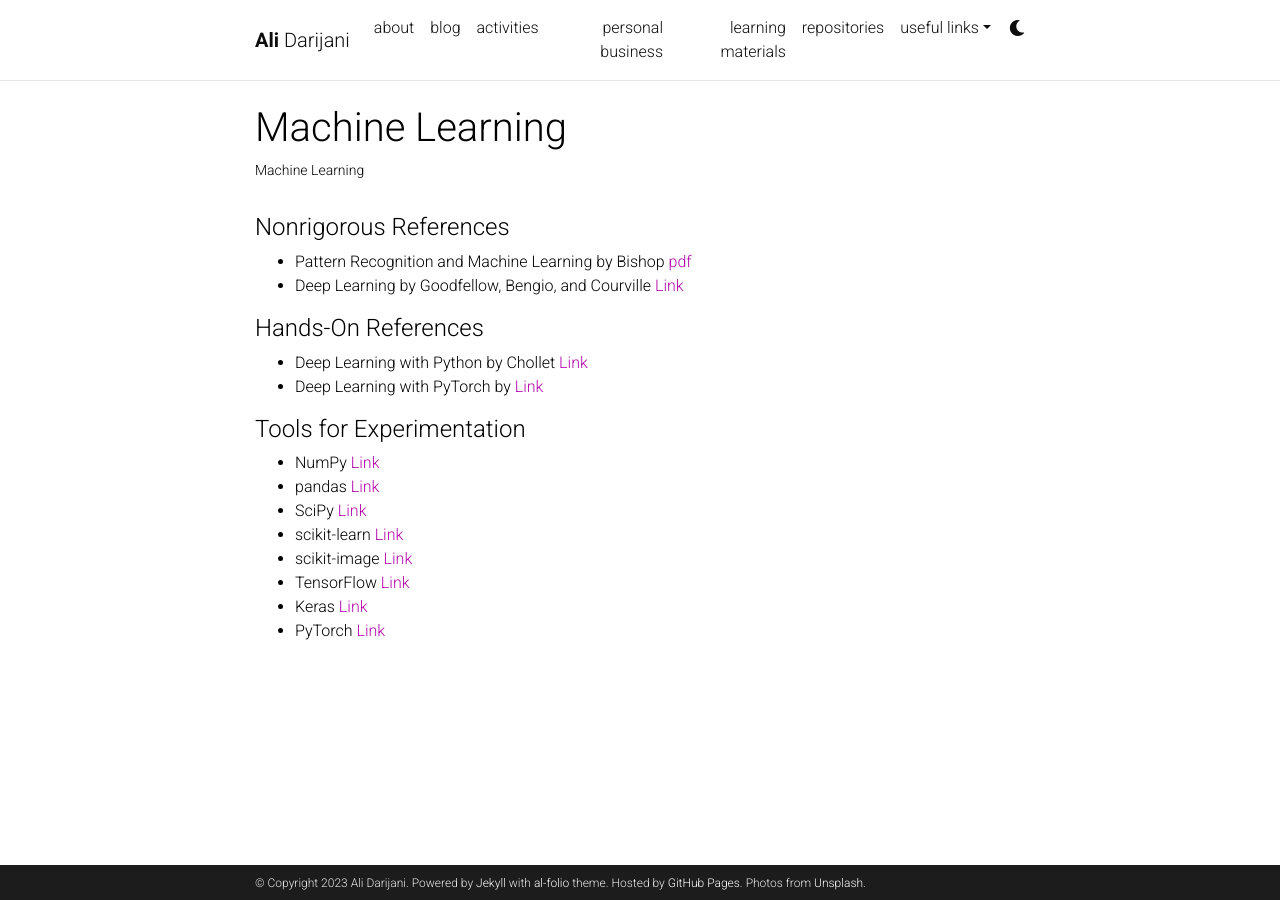
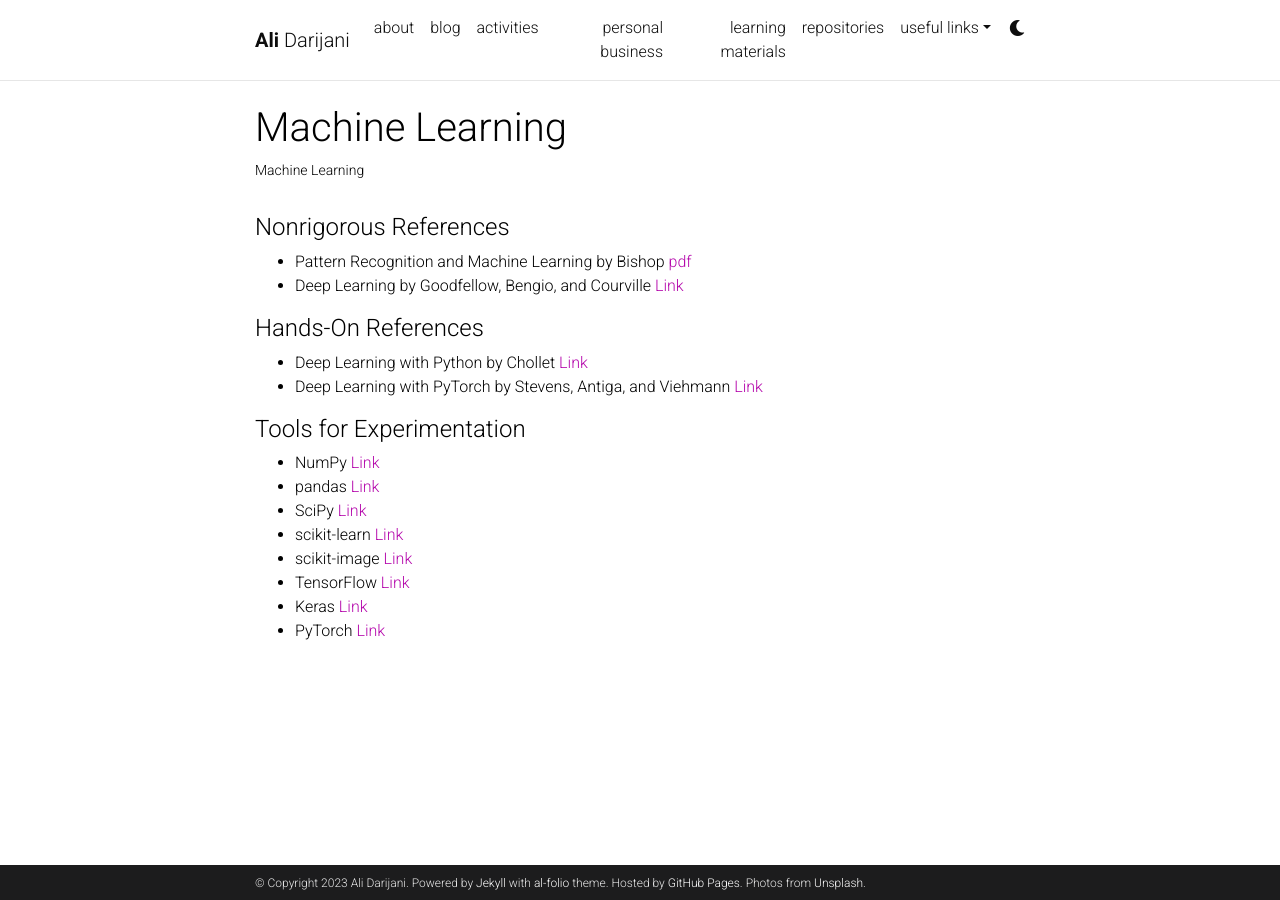
Before and after one commit to adarijani/adarijani.github.io_archived, a Jekyll site: the page built from _projects/ml.md, in a window 1280 px wide. Built offline with Jekyll 4.4.1, drawn with Linux system fonts in a browser that asks for light colours; comment, search, counter and statistics services are not loaded; a style sheet for code colours, icons or effects is not loaded.

Commit message:
Update ml.md

```diff
--- a/_projects/ml.md
+++ b/_projects/ml.md
@@ -15,7 +15,7 @@ category: teaching
 #### Hands-On References
 
 * Deep Learning with Python by Chollet [Link](https://www.manning.com/books/deep-learning-with-python-second-edition)
-* Deep Learning with PyTorch by [Link](https://www.manning.com/books/deep-learning-with-pytorch)
+* Deep Learning with PyTorch by Stevens, Antiga, and Viehmann [Link](https://www.manning.com/books/deep-learning-with-pytorch)
 
 #### Tools for Experimentation
 
```
